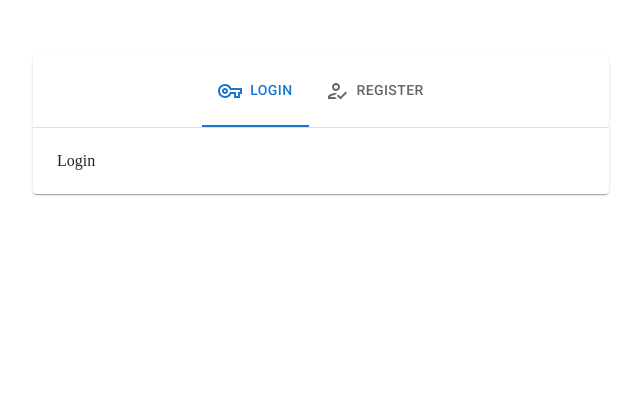
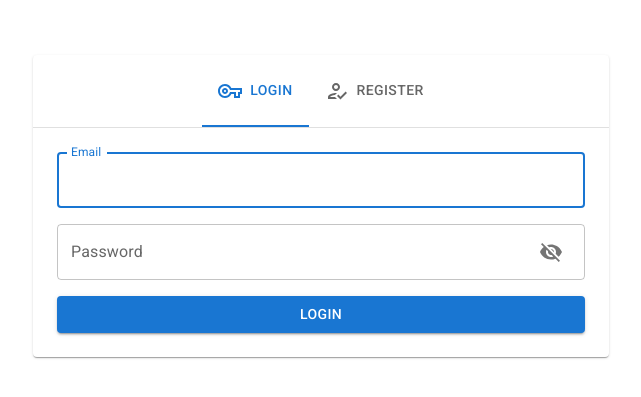
Before and after one commit to stevenmanriqueca/next-jira-app, a Next.js app: page /auth in a window 1280 px wide. Shown: the part 105-502 px from the top of the page, without its empty margins (319-960 px from the left). Built offline with nearby package versions, Linux system fonts and the light colour scheme.

Commit message:
Validations for login tab completed

```diff
--- /dev/null
+++ b/components/auth/LoginTabContent.tsx
@@ -0,0 +1,55 @@
+import { Stack, TextField, Button } from "@mui/material";
+import { useForm } from "react-hook-form";
+import { InputPassword } from "../ui";
+
+export const LoginTabContent = (): JSX.Element => {
+  const {
+    register,
+    formState: { errors },
+    handleSubmit,
+  } = useForm();
+
+  const onSubmit = (data: any) => console.log(data);
+
+  return (
+    <Stack spacing={2}>
+      <TextField
+        autoFocus
+        label="Email"
+        variant="outlined"
+        fullWidth
+        {...register("email", {
+          required: {
+            value: true,
+            message: "Email requiered"
+          },
+          pattern: {
+            value: /^(([^<>()[\]\\.,;:\s@"]+(\.[^<>()[\]\\.,;:\s@"]+)*)|(".+"))@((\[[0-9]{1,3}\.[0-9]{1,3}\.[0-9]{1,3}\.[0-9]{1,3}\])|(([a-zA-Z\-0-9]+\.)+[a-zA-Z]{2,}))$/,
+            message: "The email is incorrect"
+          },
+
+        })}
+        helperText={String(errors.email?.message || "")}
+        error={Boolean(errors?.email)}
+        autoComplete="off"
+      />
+      <InputPassword
+        registerInput={register("passwordLogin", {
+          required: {
+            value: true,
+            message: "Password is required"
+          },
+          minLength: {
+            value: 6,
+            message: "The password must have at least 6 characters"
+          }
+        })}
+        helperText={String(errors.passwordLogin?.message || "")}
+        error={Boolean(errors?.passwordLogin)}
+      />
+      <Button variant="contained" onClick={handleSubmit(onSubmit)}>
+        Login
+      </Button>
+    </Stack>
+  );
+};
--- /dev/null
+++ b/components/auth/RegisterTabContent.tsx
@@ -0,0 +1,45 @@
+import { Stack, TextField, Button } from '@mui/material'
+import { useForm } from 'react-hook-form';
+import { InputPassword } from '../ui'
+
+export const RegisterTabContent = () => {
+    const {
+        register,
+        formState: { errors },
+        handleSubmit,
+    } = useForm();
+
+    const onSubmit = (data: any) => console.log(data);
+
+    return (
+        <Stack spacing={2}>
+            <TextField
+                autoFocus
+                label="Name"
+                variant="outlined"
+                fullWidth
+                {...register("name", { required: true })}
+                helperText={errors?.name && "Name required"}
+                error={Boolean(errors?.name)}
+                autoComplete="off"
+            />
+            <TextField
+                label="Email"
+                variant="outlined"
+                fullWidth
+                {...register("emailRegister", { required: true })}
+                helperText={errors?.emailRegister && "Email required"}
+                error={Boolean(errors?.emailRegister)}
+                autoComplete="off"
+            />
+            <InputPassword
+                registerInput={register("passwordRegister", { required: true })}
+                helperText={errors?.passwordRegister && "Password required"}
+                error={Boolean(errors?.passwordRegister)}
+            />
+            <Button variant="contained" onClick={handleSubmit(onSubmit)}>
+                Register
+            </Button>
+        </Stack>
+    )
+}
--- /dev/null
+++ b/components/auth/index.ts
@@ -0,0 +1,3 @@
+export { RegisterTabContent } from './RegisterTabContent';
+export { LoginTabContent } from "./LoginTabContent";
+export { TabPanel } from "./TabPanel";
--- /dev/null
+++ b/components/ui/InputPassword.tsx
@@ -0,0 +1,32 @@
+import { useState } from "react";
+import { IconButton, InputAdornment, TextField } from "@mui/material";
+import { Visibility, VisibilityOff } from "@mui/icons-material";
+
+export const InputPassword = ({registerInput, ...rest }:any): JSX.Element => {
+  const [showPassword, setShowPassword] = useState<boolean>();
+
+  const handleClickShowPassword = () => setShowPassword(!showPassword);
+
+  return (
+    <TextField
+      {...registerInput}
+      {...rest}
+      label="Password"
+      variant="outlined"
+      autoComplete="off"
+      type={showPassword ? "text" : "password"}
+      InputProps={{
+        endAdornment: (
+          <InputAdornment position="end">
+            <IconButton
+              aria-label="toggle password visibility"
+              onClick={handleClickShowPassword}
+            >
+              {showPassword ? <Visibility /> : <VisibilityOff />}
+            </IconButton>
+          </InputAdornment>
+        ),
+      }}
+    />
+  );
+};
--- /dev/null
+++ b/components/ui/index.ts
@@ -0,0 +1 @@
+export { InputPassword } from "./InputPassword";
--- a/pages/auth/index.tsx
+++ b/pages/auth/index.tsx
@@ -1,8 +1,8 @@
 import { useState, SyntheticEvent } from "react";
 import { NextPage } from "next";
 import { Paper, Box, Tabs, Tab } from "@mui/material";
-import { TabPanel } from "../../components/auth/TabPanel";
 import { AuthLayout } from "../../components/layout";
+import { TabPanel, LoginTabContent, RegisterTabContent } from "../../components/auth";
 import VpnKeyOutlinedIcon from "@mui/icons-material/VpnKeyOutlined";
 import HowToRegOutlinedIcon from "@mui/icons-material/HowToRegOutlined";
 
@@ -37,10 +37,10 @@ const AuthPage: NextPage = () => {
           </Tabs>
         </Box>
         <TabPanel value={value} index={0}>
-          Login
+          <LoginTabContent />
         </TabPanel>
         <TabPanel value={value} index={1}>
-          Register
+          <RegisterTabContent />
         </TabPanel>
       </Paper>
     </AuthLayout>
```
